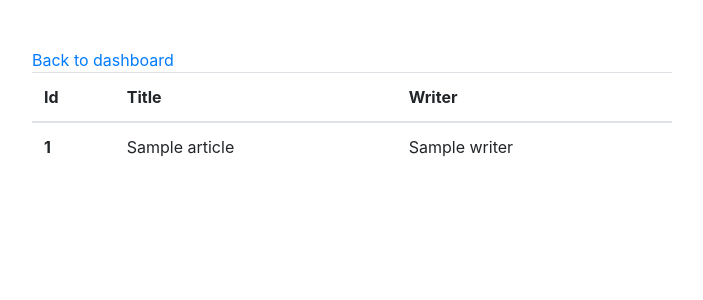
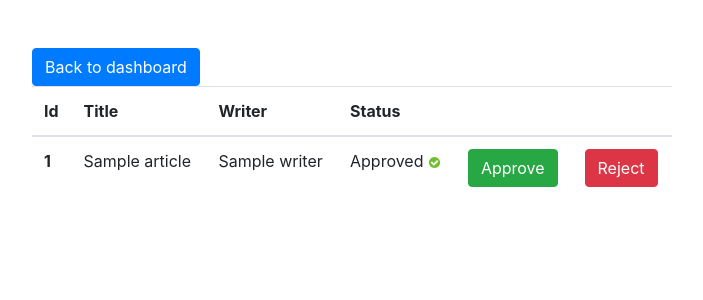
Before and after one commit to DaviRP2018/the-toy-project, a Django app: page /article-approval in a window 1280 px wide. Shown: the top 300 px of the page, without its empty margins (288-991 px from the left). Run offline with Django 3.2, Linux system fonts and the light colour scheme; a user stored in the database is signed in; tables that the repository leaves empty hold one stand-in row (values such as "Sample post"); some libraries are stand-ins or nearby versions.

Commit message:
Adding buttons to approval

```diff
--- a/blog/templates/blog/approval.html
+++ b/blog/templates/blog/approval.html
@@ -1,11 +1,12 @@
 {% extends "base.html" %}
+{% load static %}
 
 {% block title %}Approval page{% endblock title %}
 
 {% block content %}
   <div class="col-lg-6">
     <div class="row">
-      <a href="{% url 'dashboard' %}">Back to dashboard</a>
+      <a href="{% url 'dashboard' %}"><button type="button" class="btn btn-primary">Back to dashboard</button></a>
     </div>
     <div class="row">
       {% if articles %}
@@ -15,6 +16,9 @@
             <th scope="col">Id</th>
             <th scope="col">Title</th>
             <th scope="col">Writer</th>
+            <th scope="col">Status</th>
+            <th scope="col"></th>
+            <th scope="col"></th>
           </tr>
           </thead>
           <tbody>
@@ -23,6 +27,15 @@
               <th scope="row">{{ article.id }}</th>
               <td>{{ article.title }}</td>
               <td>{{ article.written_by }}</td>
+              <td>
+                {% if article.status %}
+                  Approved <img src="{% static 'admin/img/icon-yes.svg' %}" alt="{{ article.status }}">
+                {% else %}
+                  Rejected <img src="{% static 'admin/img/icon-no.svg' %}" alt="{{ article.status }}">
+                {% endif %}
+              </td>
+              <td><button type="button" class="btn btn-success">Approve</button></td>
+              <td><button type="button" class="btn btn-danger">Reject</button></td>
             </tr>
           {% endfor %}
           </tbody>
--- a/blog/templates/blog/article_form.html
+++ b/blog/templates/blog/article_form.html
@@ -5,7 +5,7 @@
 {% block content %}
   <div class="col-lg-6">
     <div class="row">
-      <a href="{% url 'dashboard' %}">Back to dashboard</a>
+      <a href="{% url 'dashboard' %}"><button type="button" class="btn btn-primary">Back to dashboard</button></a>
     </div>
     <div class="row">
       <form method="post">
--- a/blog/templates/blog/edited.html
+++ b/blog/templates/blog/edited.html
@@ -5,7 +5,7 @@
 {% block content %}
   <div class="col-lg-6">
     <div class="row">
-      <a href="{% url 'dashboard' %}">Back to dashboard</a>
+      <a href="{% url 'dashboard' %}"><button type="button" class="btn btn-primary">Back to dashboard</button></a>
     </div>
     <div class="row">
       {% if articles %}
@@ -28,7 +28,7 @@
           </tbody>
         </table>
       {% else %}
-        <span>No articles written yet</span>
+        <span>No articles eddited by you yet</span>
       {% endif %}
     </div>
   </div>
--- a/blog/views.py
+++ b/blog/views.py
@@ -65,7 +65,7 @@ class ArticleEdited(PermissionRequiredMixin, TemplateView):
 
     def get_context_data(self, **kwargs):
         context = super().get_context_data(**kwargs)
-        context["articles"] = Article.objects.all()
+        context["articles"] = Article.objects.filter(edited_by=self.request.user.writer)
         return context
 
     def has_permission(self):
```
